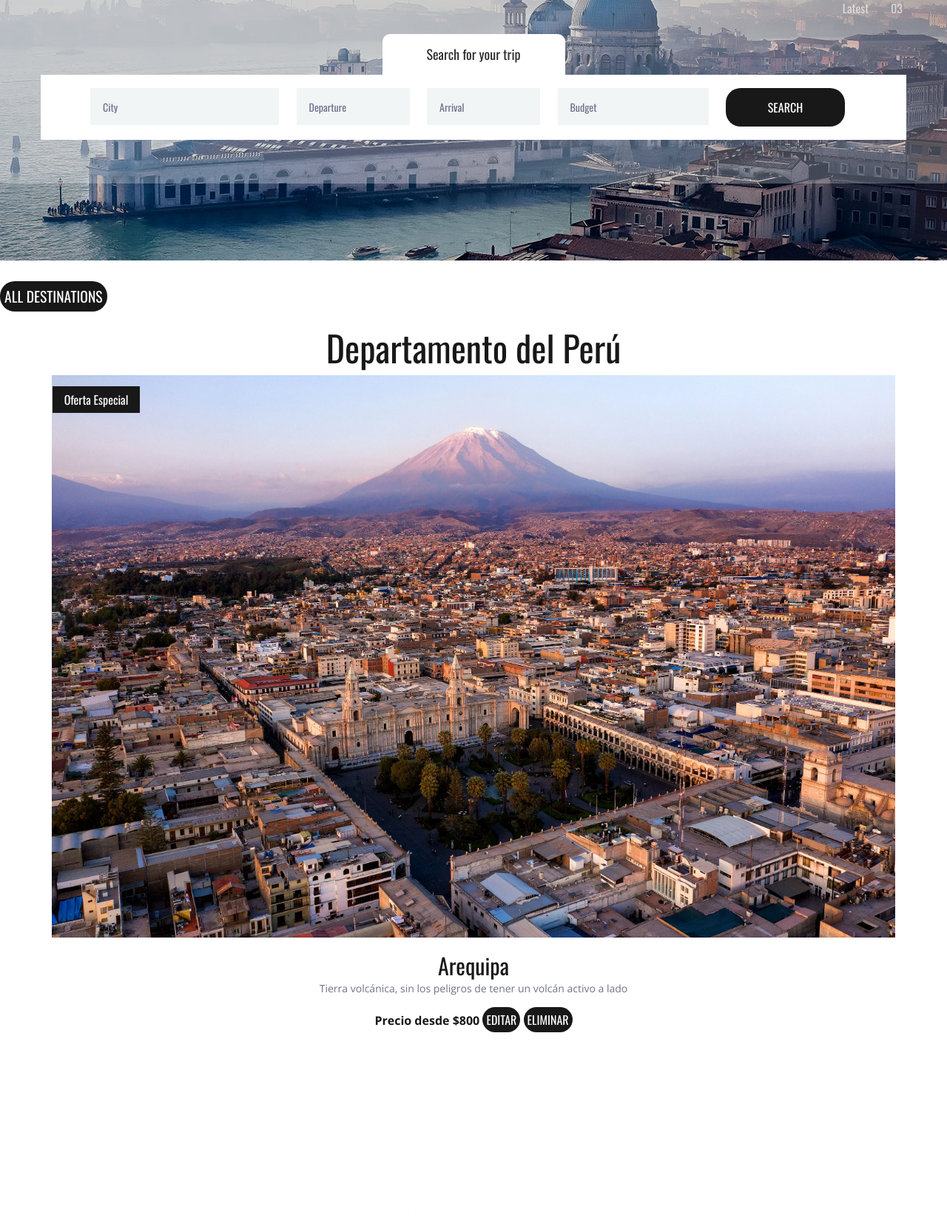
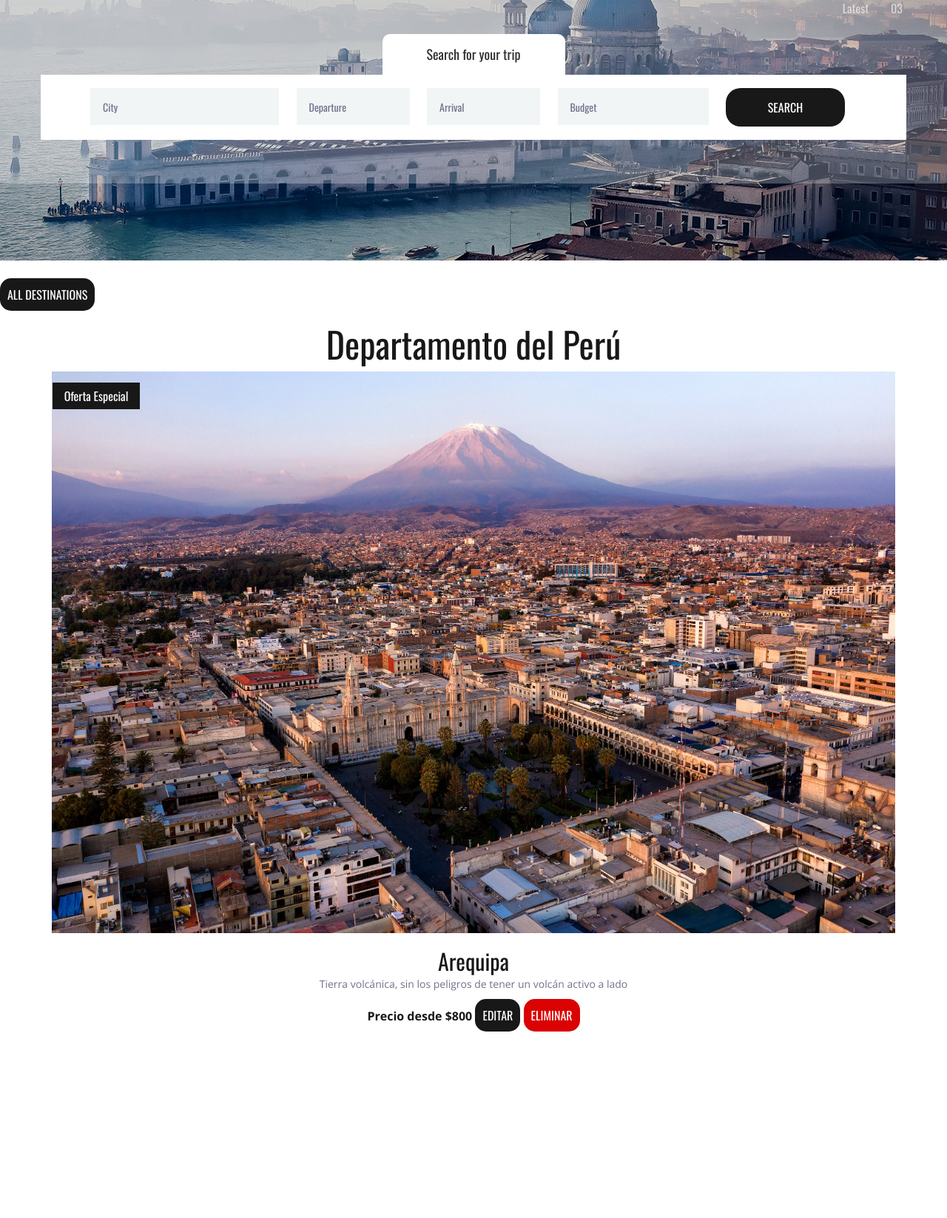
Before and after one commit to JamesCordova/DestinosTuristicos, a Django app: page /destinations/1/ in a window 1280 px wide. Shown: the part 482-2128 px from the top of the page at 74% size. Run offline with Django 4.2, Linux system fonts and the light colour scheme; a user stored in the database is signed in; data comes from the database, SQL or seed files in the repository; parts of the project's set-up code (start-up, migrations or seed data) failed here and were passed over; some libraries are stand-ins or nearby versions.

Commit message:
se agrego clases a cierto elementos para lograr el stilo deseado

```diff
--- a/src/destinations/templates/destinations/destinationsShow.html
+++ b/src/destinations/templates/destinations/destinationsShow.html
@@ -4,7 +4,7 @@
 {% endblock %}
 {% block content %}
 <hr>
-<a class="home_search_button text-center" style="font-size:140%; padding:6px" href="/destinations/">All Destinations</a>
+<a class="home_search_button text-center own-button" href="/destinations/">All Destinations</a>
 <div class="section_title text-center">
     <h2> Departamento del Perú <h2>
 </div>
@@ -29,8 +29,8 @@
         <div class="destination_price">Precio desde ${{ dest.precio }}
             {% if user.is_authenticated %}
                 {% if user.is_staff %}
-                    <a class="home_search_button text-center" style="padding:5px" href="./edit">Editar</a>
-                    <a class="home_search_button text-center" style="padding:5px" href="./delete">Eliminar</a>
+                    <a class="home_search_button text-center own-button" href="./edit">Editar</a>
+                    <a class="home_search_button text-center own-button-delete" href="./delete">Eliminar</a>
                 {% endif %}
             {% endif %}
         </div>
```
